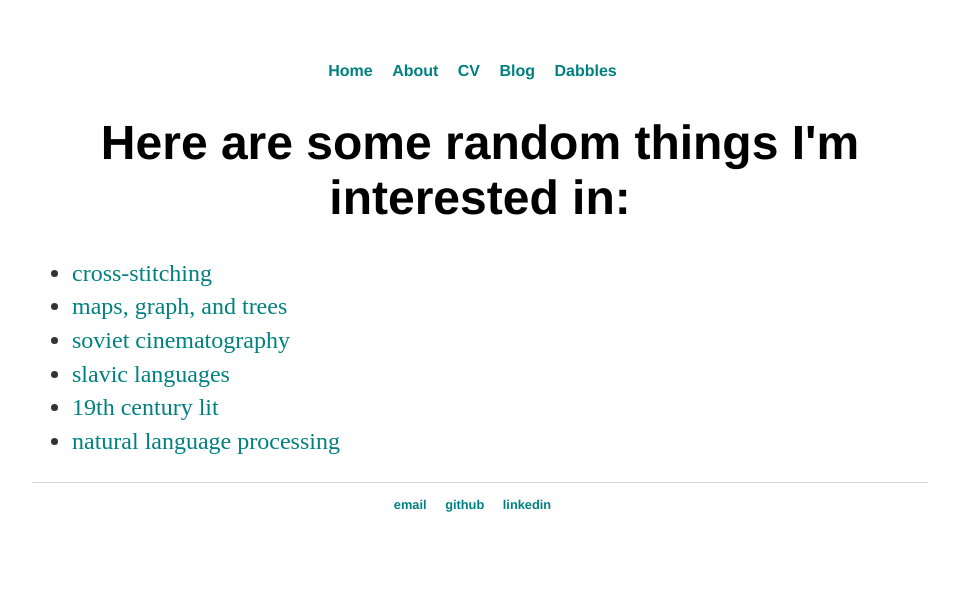
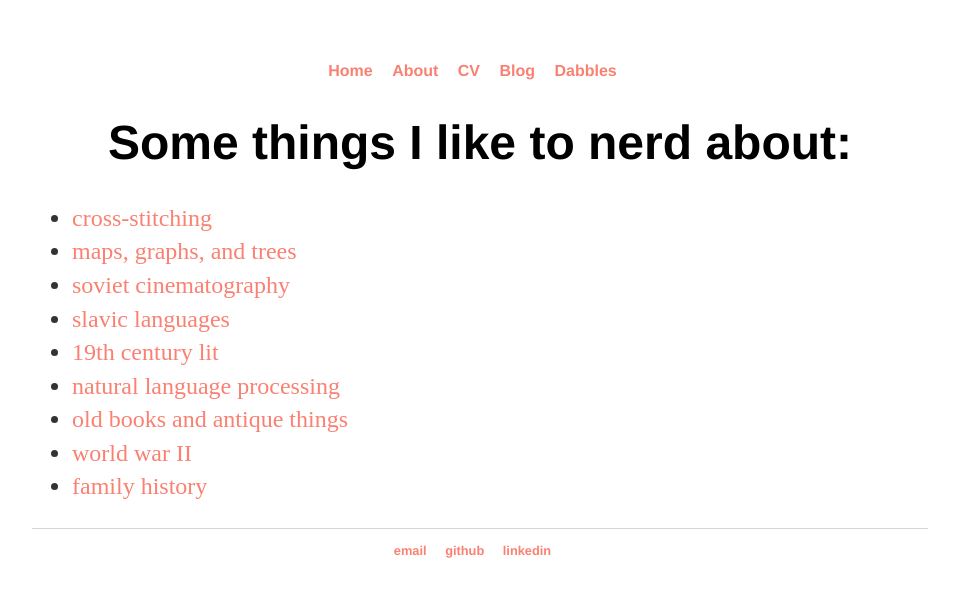
Before and after one commit to kkatsy/katsy.github.io, a Jekyll site: the page built from dabbles/index.html, in a window 1280 px wide. Shown: the top 597 px of the page, without its empty margins (160-1119 px from the left). Built offline with Jekyll 4.4.1, drawn with Linux system fonts in a browser that asks for light colours.

Commit message:
messed with colors

```diff
--- a/css/main.css
+++ b/css/main.css
@@ -1,9 +1,9 @@
 body {
   margin: 60px auto; width: 70%;
-  background-color: : #F0FFFF;
+  background-color: : #F0F8FF;
     }
 
-a { text-decoration: none; color: #008080;}
+a { text-decoration: none; color: #FA8072;}
 a:hover { text-decoration: underline; }
 
 p, ul { font-size: 1.5em; line-height: 1.4em; color: #333; }
--- a/dabbles/index.html
+++ b/dabbles/index.html
@@ -4,14 +4,17 @@ title: Katya's Dabbles
 ---
 
 <div class="dabbles">
-  <h1>Here are some random things I'm interested in:</h1>
+  <h1>Some things I like to nerd about:</h1>
 
   <ul class="interests">
     <li><a href="#">cross-stitching</a></li>
-    <li><a href="#">maps, graph, and trees</a></li>
+    <li><a href="#">maps, graphs, and trees</a></li>
     <li><a href="#">soviet cinematography</a></li>
     <li><a href="#">slavic languages</a></li>
     <li><a href="#">19th century lit</a></li>
     <li><a href="#">natural language processing</a></li>
+    <li><a href="#">old books and antique things</a></li>
+    <li><a href="#">world war II</a></li>
+    <li><a href="#">family history</a></li>
     </ul>
 </div>
--- a/index.html
+++ b/index.html
@@ -6,5 +6,6 @@ title: KATYA KATSY
 		<div class="blurb">
 			<h1>Hello there! So, you've found my site...</h1>
 
-			<p>My name's Katya and I am a CS student at <em>UC Davis</em>. This website is still oh-so-very much a work in progress. <a href="/about">Read more about me...</a></p>
+			<p>My name's Katya and I am a CS student at <em>UC Davis</em>. This website is still oh-so-very much a work in progress.
+			<a href="/about">Read more about me...</a></p>
 		</div>
```
